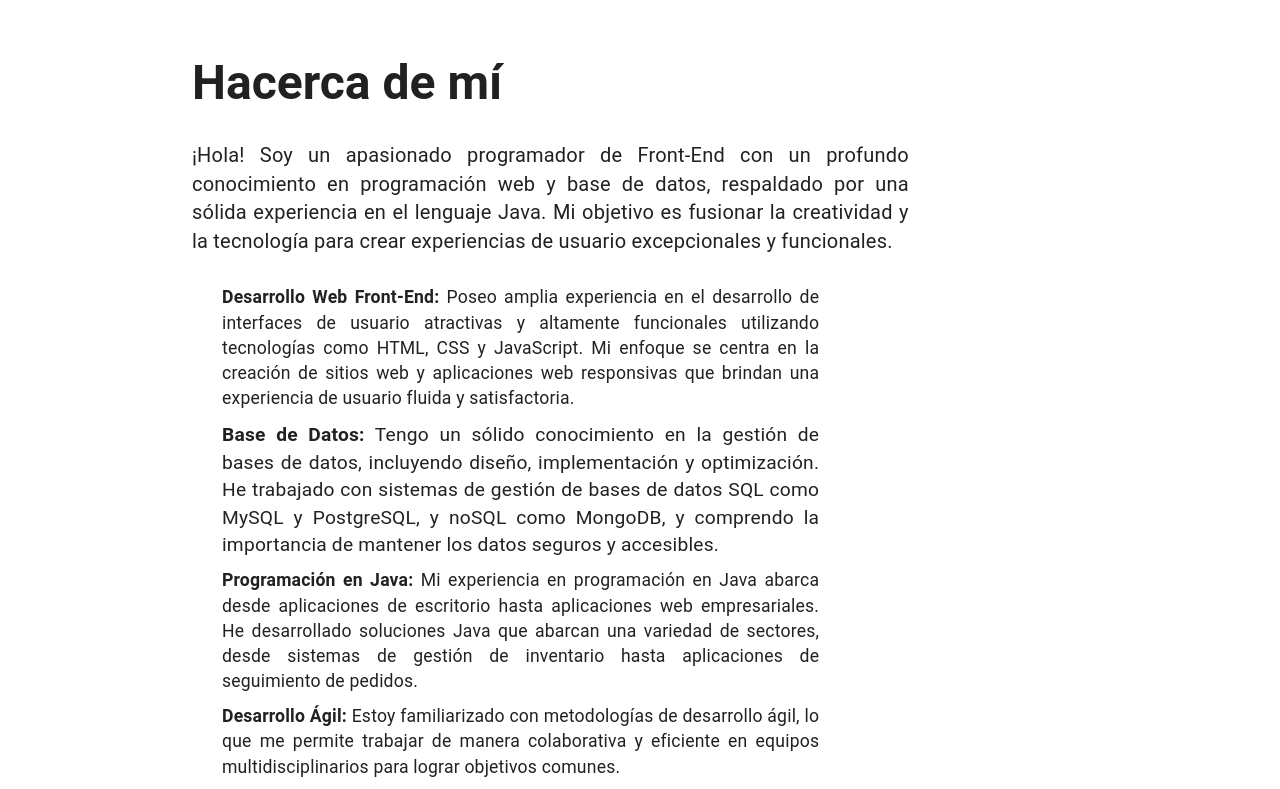
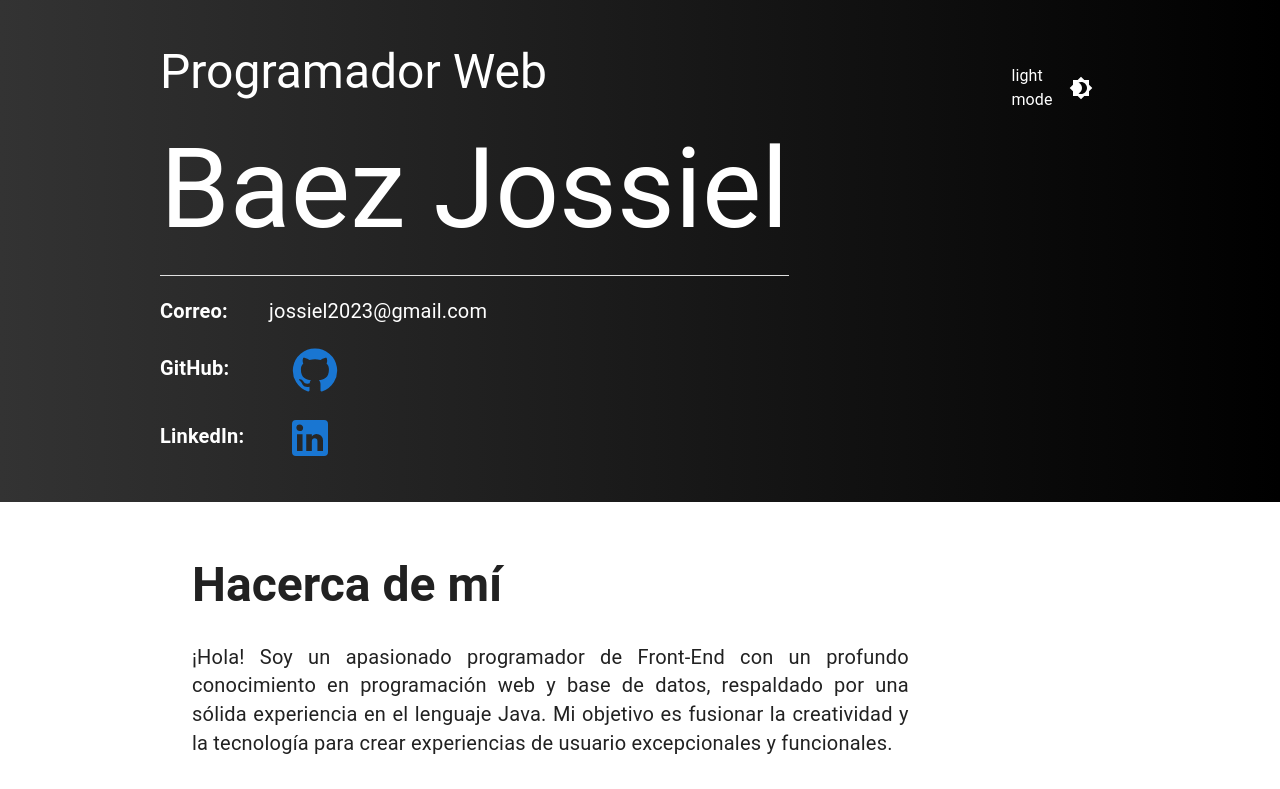
Before and after one commit to Minasuki/CV_Web, a React (Vite) app: page / in a window 1280 px wide. Shown: the top 789 px of the page. Built offline with nearby package versions, Linux system fonts and the light colour scheme.

Commit message:
Hero listo

```diff
--- a/src/App.jsx
+++ b/src/App.jsx
@@ -1,9 +1,11 @@
 import * as React from "react";
-import { Box, CssBaseline, ThemeProvider, createTheme } from "@mui/material";
+import { Box, CssBaseline } from "@mui/material";
+import { ThemeProvider, createTheme } from "@mui/material/styles";
 import { blueGrey } from '@mui/material/colors';
 import ContactoValido from './components/Contacto/ContactoValido';
 import ColorModeContext from './components/Theme/ColorMode';
 import HacercaDeMi from './components/HacercaDeMi/HacercaDeMi'
+import Hero from "./components/Hero/Hero";
 
 function App() {
   const [mode, setMode] = React.useState("light");
@@ -36,6 +38,7 @@ function App() {
       }),
     [mode]
   );
+
   return (
     <>
      <ColorModeContext.Provider value={colorMode}>
@@ -48,7 +51,7 @@ function App() {
               alignItems: "center",
             }}
           >
-            {/* <Hero /> */}
+            <Hero />
             {/* <Portafolio /> */}
             {/* <Skills /> */}
             <HacercaDeMi />
--- /dev/null
+++ b/src/components/Hero/Hero.jsx
@@ -0,0 +1,59 @@
+import { Box, Divider, Link, Typography } from "@mui/material";
+import GitHubIcon from "@mui/icons-material/GitHub";
+import { principal, tituloChico, tituloGrande, tituloMedio, titulos } from "./styles";
+import LinkedInIcon from "@mui/icons-material/LinkedIn";
+import ThemeSwitcher from "../Theme/Theme";
+
+const Hero = () => {
+  return (
+    <>
+      <Box sx={principal}>
+        <Box sx={titulos}>
+          <Typography variant="h5" color={"white"} sx={tituloMedio}>
+            Programador Web
+          </Typography>
+          <Typography variant="h3" color={"white"} sx={tituloGrande}>
+            Baez Jossiel
+          </Typography>
+          <Divider color={"white"} />
+          <Typography variant="body1" color={"white"} sx={tituloChico}>
+            <b>Correo:</b>
+            &nbsp;&nbsp;&nbsp;&nbsp;&nbsp;&nbsp;&nbsp;&nbsp;jossiel2023@gmail.com
+          </Typography>
+          <Typography variant="body1" color={"white"} sx={tituloChico}>
+            <b>GitHub:</b>
+            &nbsp;&nbsp;&nbsp;&nbsp;&nbsp;&nbsp;&nbsp;&nbsp;&nbsp;&nbsp;&nbsp;&nbsp;
+            <Link
+              href="https://github.com/Minasuki"
+              underline="hover"
+              style={{ display: "inline-block", textAlign: "center" }}
+              target="_blank"
+            >
+              <GitHubIcon
+              sx={tituloMedio}
+                style={{ verticalAlign: "middle" }}
+              />
+            </Link>
+          </Typography>
+          <Typography variant="body1" color={"white"} sx={tituloChico}>
+            <b>LinkedIn:</b>&nbsp;&nbsp;&nbsp;&nbsp;&nbsp;&nbsp;&nbsp;&nbsp;
+            <Link
+              style={{ display: "inline-block", textAlign: "center" }}
+              href="https://www.linkedin.com/in/jossiel-armando-baez-perez-b668a0286/"
+              underline="hover"
+              target="_blank"
+            >
+              <LinkedInIcon
+              sx={tituloMedio}
+                style={{ verticalAlign: "middle" }}
+              />
+            </Link>
+          </Typography>
+        </Box>
+        <ThemeSwitcher/>
+      </Box>
+    </>
+  );
+};
+
+export default Hero;
--- /dev/null
+++ b/src/components/Hero/styles.js
@@ -0,0 +1,48 @@
+export const principal = {
+    display: "flex",
+    width: "100%",
+    justifyContent: "center",
+    paddingTop: "5vh",
+    paddingBottom: "5vh",
+    background: "linear-gradient(to right, #333, black)",
+    alignItems: "flex-start",
+  };
+
+  export const titulos = {
+    width: "65%",
+    display: "grid",
+    gap: "20px",
+    justifyContent: "start",
+
+    "@media(max-width: 1024px)": {
+      width: "75%",
+    },
+  };
+
+  export const imagen = {
+    width: "40%",
+  };
+
+  export const tituloGrande = {
+    fontSize: "7rem",
+
+    "@media(max-width: 540px)": {
+      fontSize: "5.5rem",
+    },
+  };
+
+  export const tituloMedio = {
+    fontSize: "3rem",
+
+    "@media(max-width: 540px)": {
+      fontSize: "2.5rem",
+    },
+  };
+
+  export const tituloChico = {
+    fontSize: "1.25rem",
+
+    "@media(max-width: 540px)": {
+      fontSize: "1rem",
+    },
+  };
```
